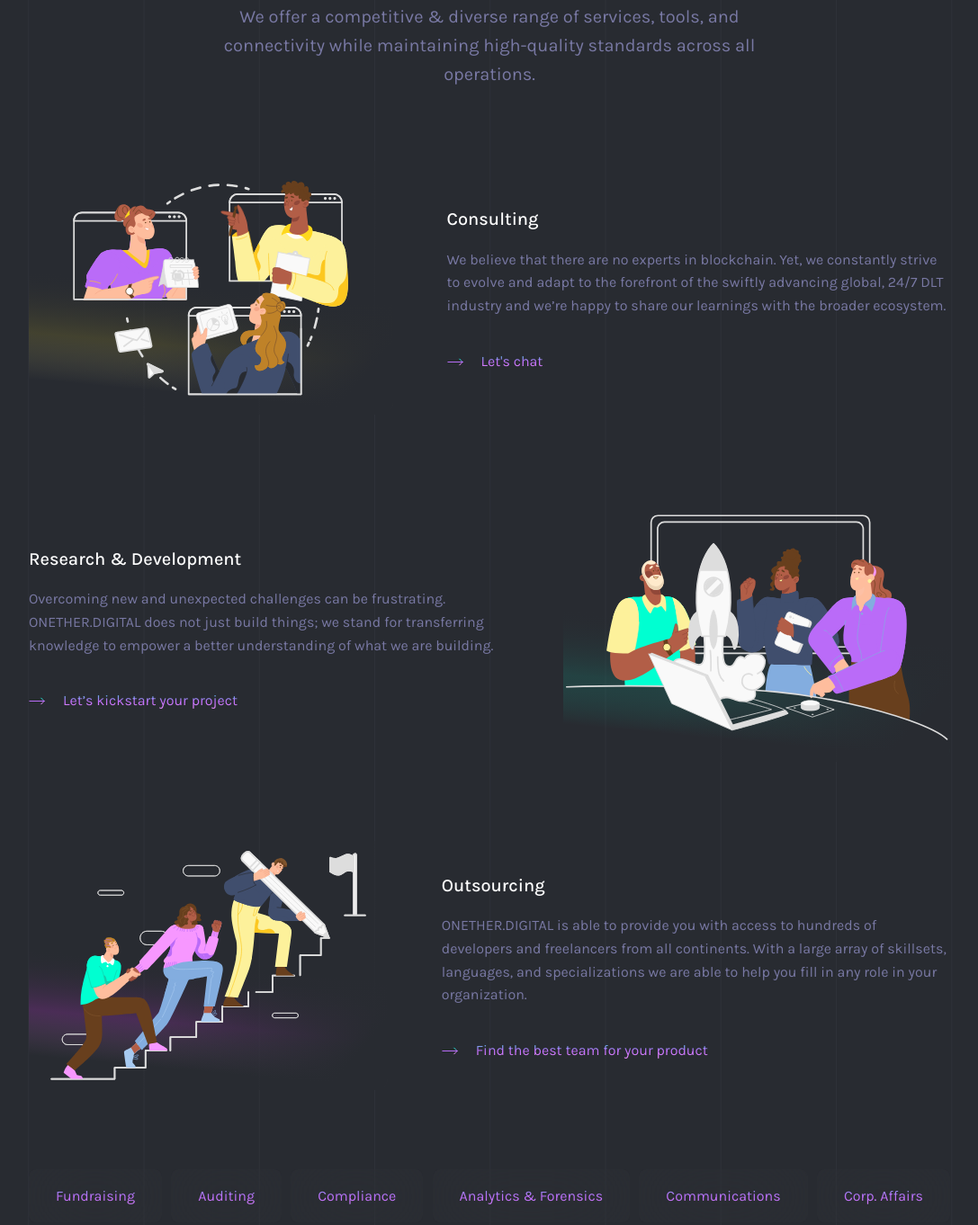
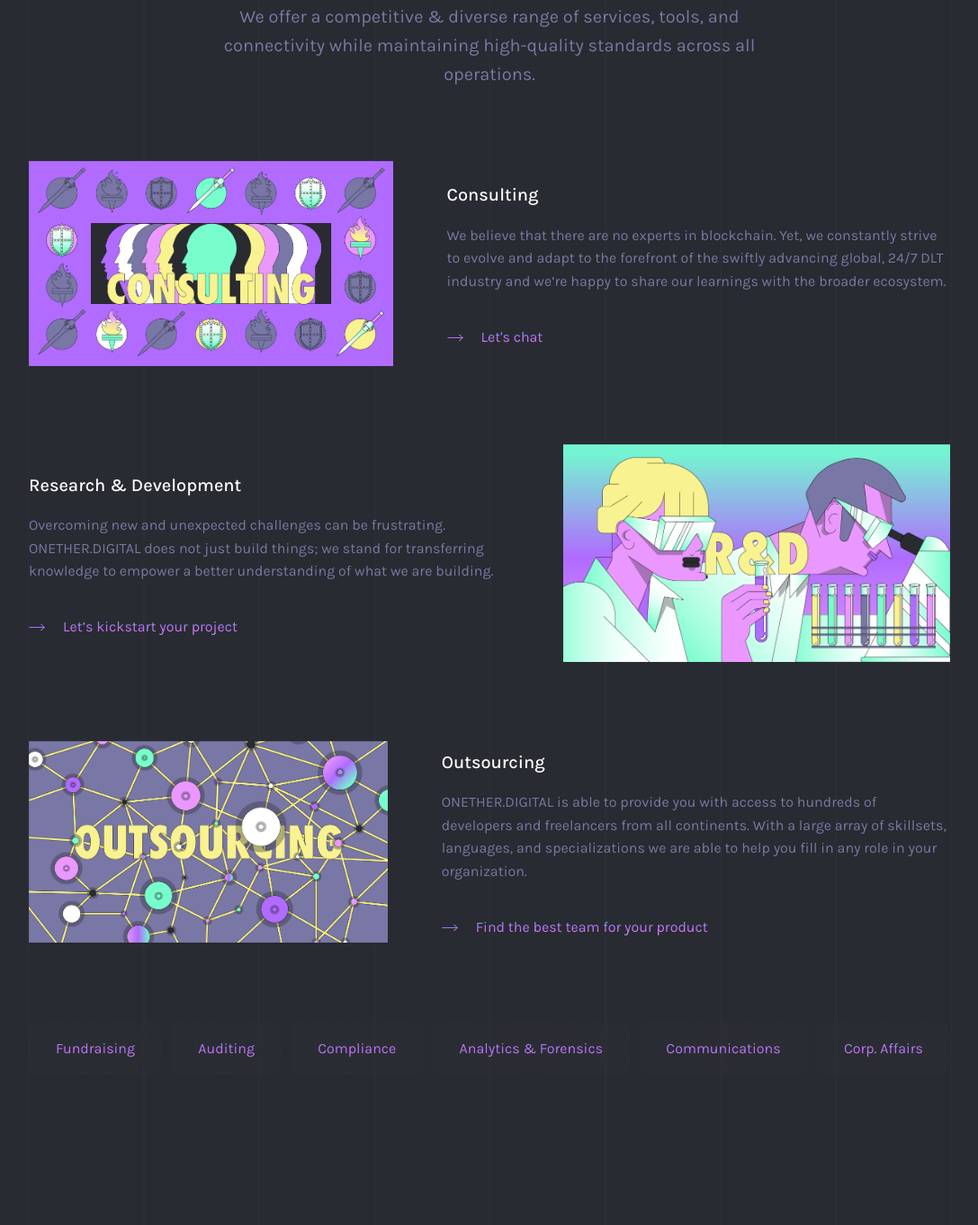
Before and after one commit to ginietaken/onether, a website: page index.html in a window 1280 px wide. Shown: the part 939-2301 px from the top of the page at 90% size, without its empty margins (96-1183 px from the left). Drawn offline with nearby package versions, Linux system fonts and the light colour scheme.

Commit message:
Added new illustrations from Fabri into homepage

```diff
--- a/index.html
+++ b/index.html
@@ -152,7 +152,7 @@
           <div class="service-items">
             <div class="item">
               <div class="img">
-                <img src="img/consulting.svg" alt="A research and development team">
+                <img src="img/consulting.png" alt="A research and development team">
               </div>
               <div class="content">
                 <h4>Consulting</h4>
@@ -167,7 +167,7 @@
             </div>
             <div class="item reverse">
               <div class="img">
-                <img src="img/r&d.svg" alt="People deploying a rocket">
+                <img src="img/r&d.png" alt="People deploying a rocket">
               </div>
               <div class="content">
                 <h4>Research & Development</h4>
@@ -184,7 +184,7 @@
             </div>
             <div class="item">
               <div class="img">
-                <img src="img/outsourcing.svg" alt="A team trying to accomplish a goal">
+                <img src="img/outsourcing.png" alt="A team trying to accomplish a goal">
               </div>
               <div class="content">
                 <h4>Outsourcing</h4>
```
Also changed, not shown: img/consulting.png (added), img/outsourcing.png (added), img/r&d.png (added), 1 other file.
